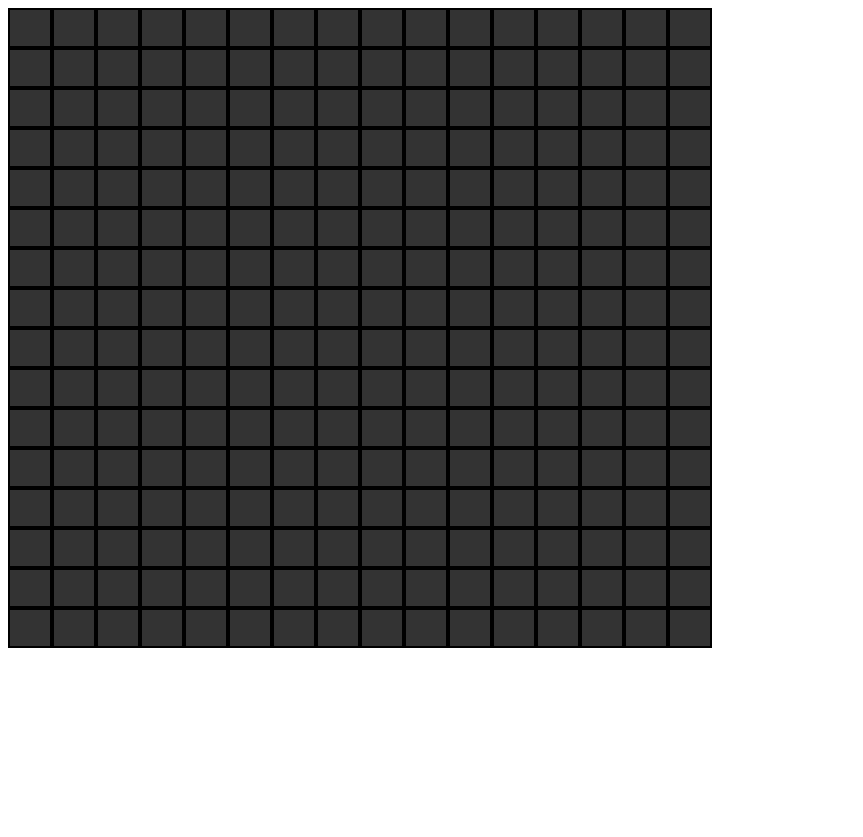
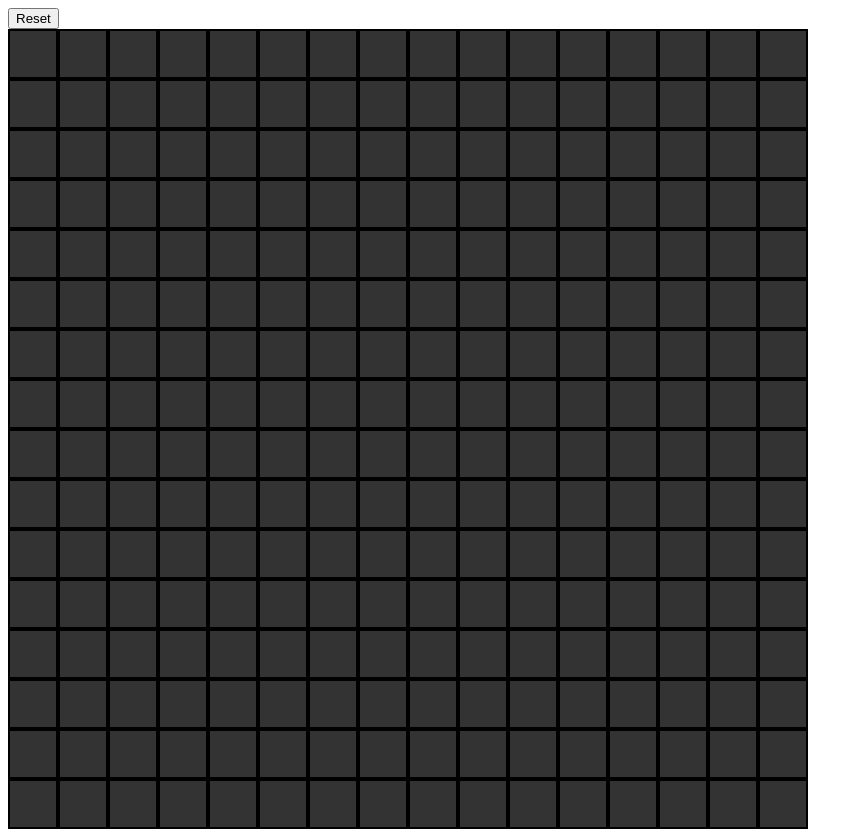
Before and after one commit to divinecrnx/etch-a-sketch, a plain HTML site: page index.html in a window 1280 px wide. Shown: the whole page, without its empty margins (0-863 px from the left). Before the commit the page ends 800 px from the top, so only its background shows below. Drawn offline with Linux system fonts and the light colour scheme.

Commit message:
- Made grid generator code into a function - Added a reset button and its respective js function reset()
Todo:

- Determine order of precedence for js created elements whereby line 41 does not track function called on line 37

```diff
--- a/index.html
+++ b/index.html
@@ -5,13 +5,11 @@
     <meta name="viewport" content="width=device-width, initial-scale=1.0">
     <meta http-equiv="X-UA-Compatible" content="ie=edge">
     <title>Etch-a-Sketch</title>
-</head>
-<body>
 
     <style>
 
         .color{
-            width: 40px;
+            /*width: 40px; */
             background-color: #333;
             border-width: 2px;
             border-style: solid;
@@ -22,31 +20,59 @@
             background-color: green;
         }
 
+        .prime{
+            width: 800px;
+            height: 800px;
+        }
+
     </style>
 
+</head>
+<body>
+
+    <button onclick=reset()>Reset</button>
+
     <script>
+
+        generateGrid(16); // Generate default grid
+
+        function reset(){
+
+            const body = document.querySelector('.prime');
+
+            body.removeChild(body);
+
+            let newGridSize = prompt("Enter x amount of pixels for each side in the new grid? (x*x)");
+
+            generateGrid(newGridSize);
+
+        }
+
+        function generateGrid(dimensions){
+
+            let pixelSize = 800 / dimensions;
 
             const body = document.querySelector('body');
 
             const maindiv = document.createElement('div');
 
+            maindiv.classList.add("prime");
+
             body.appendChild(maindiv);
 
-        for (let a = 1; a <= 16; a++){ // Creates the div row
+            for (let a = 1; a <= dimensions; a++){ // Creates the div row
 
                 let rowdiv = document.createElement('div');
 
                 rowdiv.classList.add('row');
-            rowdiv.setAttribute("style", "display: flex; height: 40px;");
+                rowdiv.setAttribute("style", "display: flex; height: " + pixelSize + "px;");
 
                 for (let b = 1; b <= 16; b++){ // Creates the div columns
 
                     const sqChildDiv = document.createElement('div');
 
-                //sqChildDiv.textContent = "Test";
-
                     sqChildDiv.classList.add('color');
-                //sqChildDiv.setAttribute("style", "");
+                    sqChildDiv.setAttribute("style", "width: " + pixelSize + "px;");
 
                     rowdiv.appendChild(sqChildDiv);
 
@@ -62,7 +88,9 @@
 
             const square = Array.from(document.querySelectorAll('.color'));
             square.forEach(square => square.addEventListener('mouseenter', etch));
-        //window.addEventListener('keydown', playSound);
+        }
+
+
 
     </script>
 
```
Lines whose indentation alone changed are shown as unchanged.
